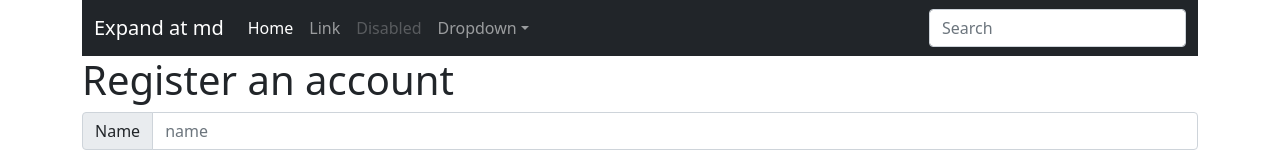
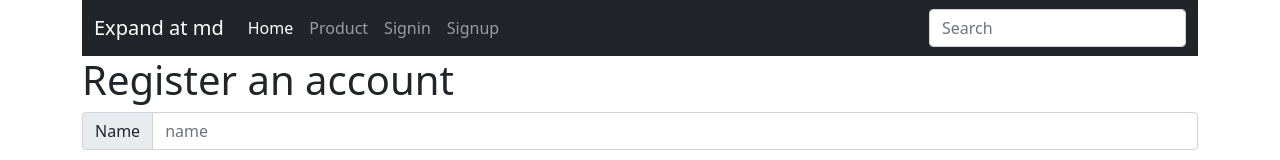
Before and after one commit to Tramnvph14967/Front_End_Framework_1, an Angular app: page /signup in a window 1280 px wide. Shown: the top 160 px of the page. Built offline with nearby package versions, Linux system fonts and the light colour scheme.

Commit message:
update_nav

```diff
--- a/src/app/components/header/header.component.html
+++ b/src/app/components/header/header.component.html
@@ -11,19 +11,22 @@
           <a class="nav-link active" aria-current="page" href="#">Home</a>
         </li>
         <li class="nav-item">
-          <a class="nav-link" href="#">Link</a>
+          <a class="nav-link" href="/product">Product</a>
         </li>
         <li class="nav-item">
-          <a class="nav-link disabled">Disabled</a>
+          <a class="nav-link" href="/signin">Signin</a>
         </li>
-        <li class="nav-item dropdown">
+        <li class="nav-item">
+          <a class="nav-link" href="/signup">Signup</a>
+        </li>
+        <!-- <li class="nav-item dropdown">
           <a class="nav-link dropdown-toggle" href="#" id="dropdown04" data-bs-toggle="dropdown" aria-expanded="false">Dropdown</a>
           <ul class="dropdown-menu" aria-labelledby="dropdown04">
             <li><a class="dropdown-item" href="#">Action</a></li>
             <li><a class="dropdown-item" href="#">Another action</a></li>
             <li><a class="dropdown-item" href="#">Something else here</a></li>
           </ul>
-        </li>
+        </li> -->
       </ul>
       <form>
         <input class="form-control" type="text" placeholder="Search" aria-label="Search">
--- a/src/app/components/sigup/sigup.component.ts
+++ b/src/app/components/sigup/sigup.component.ts
@@ -31,6 +31,9 @@ export class SigupComponent implements OnInit {
   }
   onSubmitSigin() {
     this.userService.addUser(this.user).subscribe(data => {
+
+
+
       setTimeout(() => {
         // redirect về signin
         alert("Chúc Mừng Bạn Đã Đăng Ký Tài Khoản Thành Công Mời Bạn Đăng Nhập Để Sử Dụng");
```
